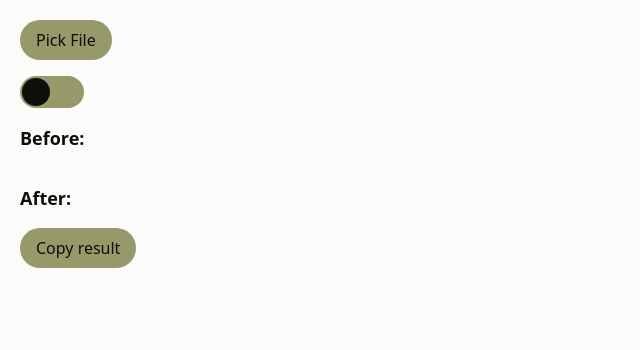
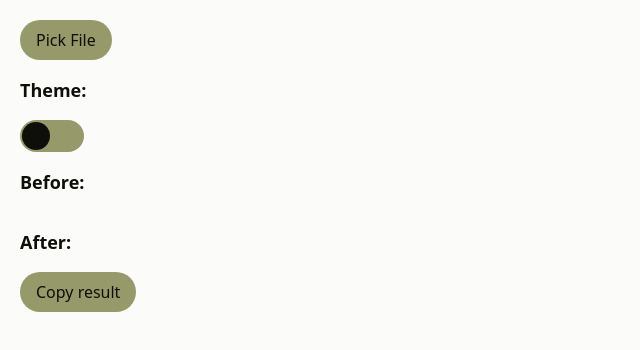
Before and after one commit to Vasya-556/Image-to-ASCII, a website with bundled scripts: page index.html in a window 1280 px wide. Shown: the whole page, without its empty margins (0-640 px from the left). Built offline with nearby package versions, Linux system fonts and the light colour scheme.

```diff
--- a/index.html
+++ b/index.html
@@ -13,6 +13,7 @@
         <span>Pick File</span>
         <input type="file" class="hidden" id="image-input" type="file" accept="image/*">
     </label>
+    <h3 class="text-[var(--text)] text-lg font-bold">Theme:</h3>
     <label class="inline-flex items-center cursor-pointer">
         <input id="theme-toggle" type="checkbox" class="sr-only peer" autocomplete="off">
         <div class="relative w-16 h-8 bg-[var(--primary)] rounded-full peer-checked:bg-[var(--secondary)]
```
Also changed, not shown: README.MD (added), image.png (added), 1 other file.
